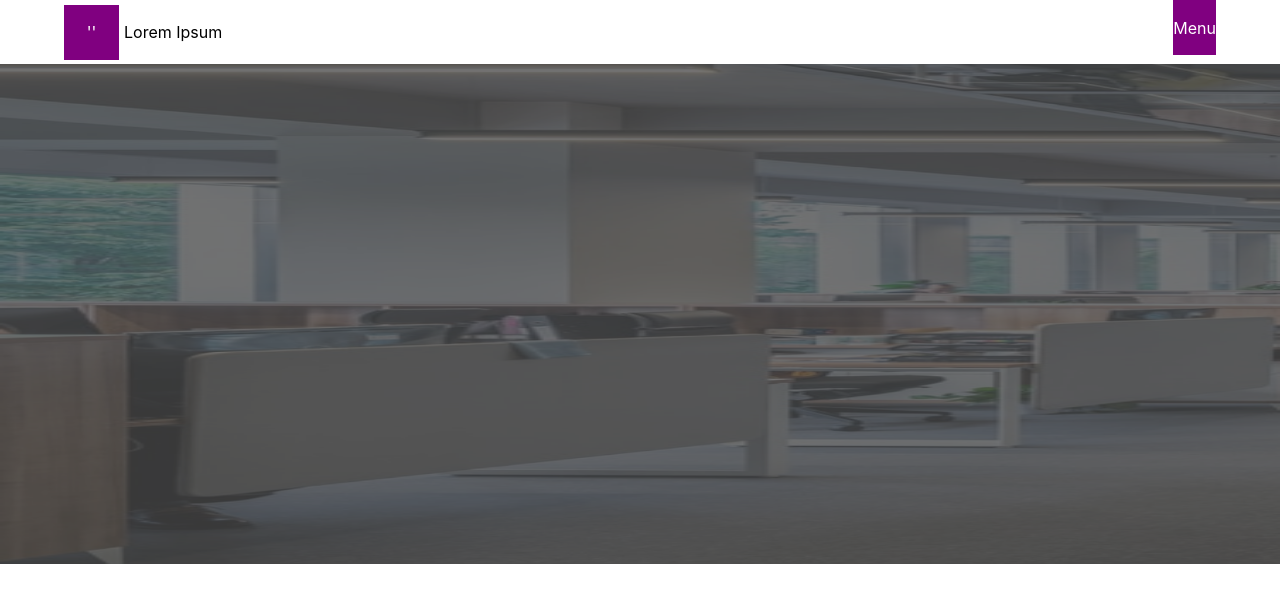
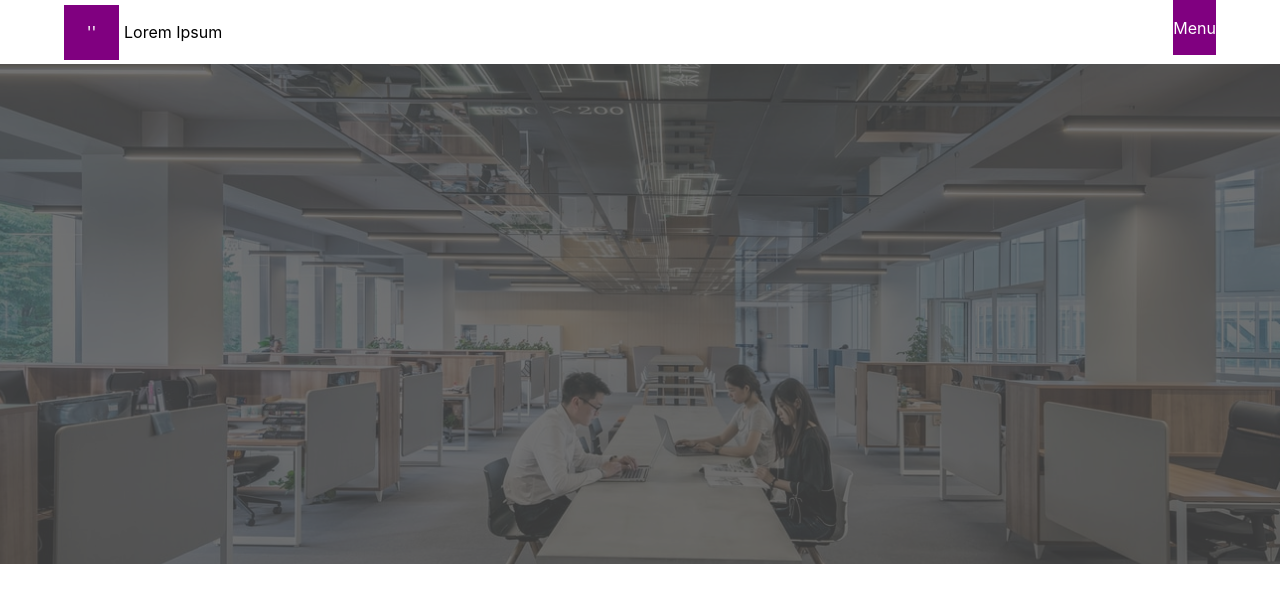
Before and after one commit to AlexandreTorrecilhas/lorem-ipsum-react, a React (Create React App) app: page / in a window 1280 px wide. Shown: the top 602 px of the page. Built offline with nearby package versions, Linux system fonts and the light colour scheme.

Commit message:
Identificado que as mudancas de imagem sao melhor feitas pelo scss

```diff
--- a/src/App.tsx
+++ b/src/App.tsx
@@ -4,10 +4,7 @@ import Cabecalho from './components/cabecalho/cabecalho';
 function App() {
   return (
     <div className="App">
-        <Cabecalho
-          primeiroValor={0}
-          segundoValor={1}
-        />
+        <Cabecalho/>
     </div>
   );
 }
--- a/src/components/cabecalho/cabecalho.module.scss
+++ b/src/components/cabecalho/cabecalho.module.scss
@@ -11,6 +11,7 @@
 .imagemfundo{
     position: relative;
     height: 500px;
+    background-image: url('../../img/banner-normal.png');
 }
 .imagemfundo::after{
     content: '';
@@ -23,5 +24,7 @@
 }
 
 @media(max-width: 400px){
-
+    .imagemfundo{
+        background-image: url('../../img/cell-banner.png');
+    }
 }
--- a/src/components/cabecalho/cabecalho.tsx
+++ b/src/components/cabecalho/cabecalho.tsx
@@ -1,11 +1,10 @@
 import LinksNavegacao from './linksnavegacao/linksnavegacao';
 import CriandoLogo from './logopagina/logopagina';
 import BotaoMenu from './botaomenu/botaomenu';
-import CriandoImagemDeFundo from './imagemfundocabecalho/imagemfundocabecalho';
 import style from './cabecalho.module.scss';
 import container from '../../components/container.module.scss';
 
-export default function CriandoCabecalho({primeiroValor, segundoValor} : {primeiroValor:number, segundoValor:number}){
+export default function CriandoCabecalho(){
     return(
         <header>
             <div className={container.container}>
@@ -16,10 +15,7 @@ export default function CriandoCabecalho({primeiroValor, segundoValor} : {primei
                 </div>
             </div>
             <div className={style.imagemfundo}>
-                <CriandoImagemDeFundo
-                    primeiroValor={primeiroValor}
-                    segundoValor={segundoValor}
-                />
+
             </div>
         </header>
     )
--- a/src/components/cabecalho/imagemfundocabecalho/imagemfundo.module.scss
+++ /dev/null
@@ -1,4 +0,0 @@
-.imagemfundo{
-    width: 100%;
-    height: 500px;
-}
--- a/src/components/cabecalho/imagemfundocabecalho/imagemfundocabecalho.tsx
+++ /dev/null
@@ -1,15 +0,0 @@
-import cellbanner from '../../../img/cell-banner.png';
-import style from './imagemfundo.module.scss';
-
-export default function criandoImagemDeFundo({primeiroValor, segundoValor} : {primeiroValor:number, segundoValor:number}){
-
-    const imagens = [
-        ['...',cellbanner]
-        //cellbanner
-        //['../../../img/banner-normal.png'], ['../../../img/cell-banner.png']
-    ]
-
-    return(
-        <img className={style.imagemfundo} src={imagens[primeiroValor][segundoValor]} alt="" />
-    )
-}
```
